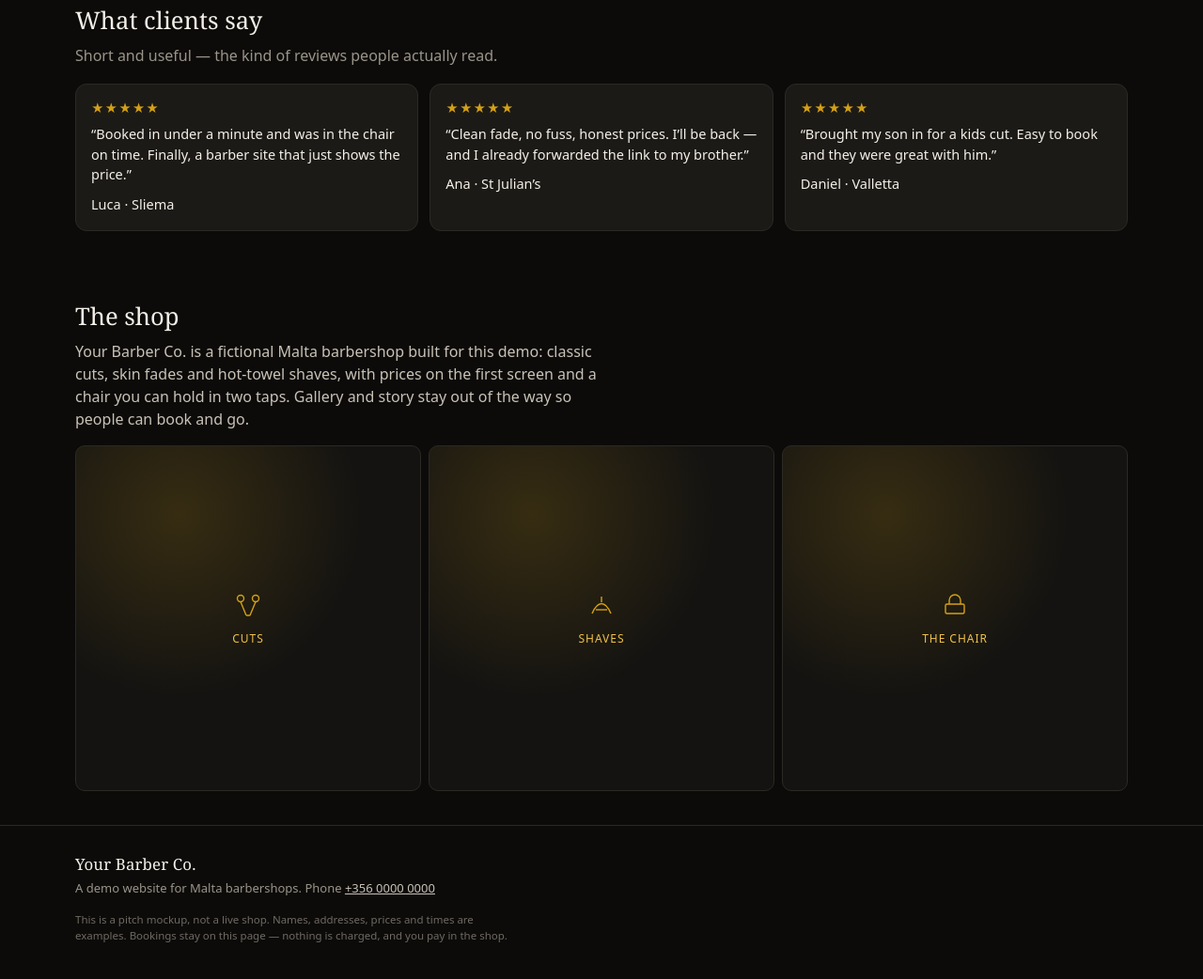
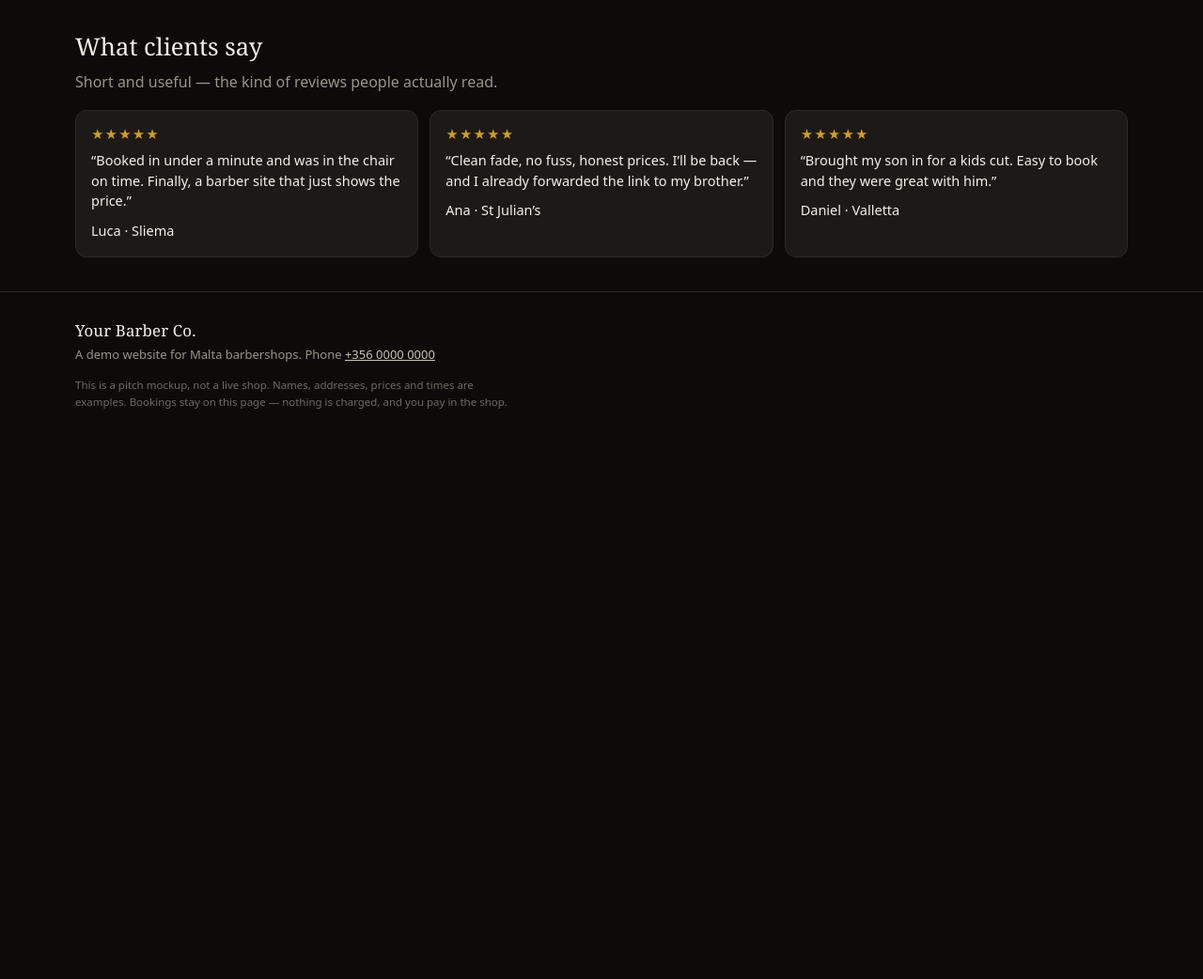
Before and after one commit to Mackan83/malta-barber-demo, a plain HTML site: page index.html in a window 1280 px wide. Shown: the part 1108-2150 px from the top of the page at 94% size. After the commit the page ends 1584 px from the top, so only its background shows below. Drawn offline with Linux system fonts and the light colour scheme.

Commit message:
Drop the shop story gallery and show tomorrow when today is almost booked.

```diff
--- a/index.html
+++ b/index.html
@@ -57,14 +57,13 @@
       servicesTitle: "Services & prices",
       pricesNote: "Example prices for this demo — a real shop would show its own.",
       slotsTitleToday: "Next free slots today",
+      slotsTitleTomorrow: "Next free slots tomorrow",
       slotsTitleOther: "Next free slots {day}",
       slotsNote: "Demo availability — not a live calendar",
       branchesTitle: "Three shops, one number",
       branchesLede: "Pick the closest chair. Call or open maps.",
       reviewsTitle: "What clients say",
       reviewsLede: "Short and useful — the kind of reviews people actually read.",
-      aboutTitle: "The shop",
-      about: "Your Barber Co. is a fictional Malta barbershop built for this demo: classic cuts, skin fades and hot-towel shaves, with prices on the first screen and a chair you can hold in two taps. Gallery and story stay out of the way so people can book and go.",
       footerBlurb: "A demo website for Malta barbershops.",
       footerFine: "This is a pitch mockup, not a live shop. Names, addresses, prices and times are examples. Bookings stay on this page — nothing is charged, and you pay in the shop.",
       stickyReady: "Ready to book?",
@@ -468,33 +467,13 @@
       text-decoration: none; display: inline-flex; align-items: center; gap: 6px;
     }
 
-    /* Reviews, about, gallery */
+    /* Reviews */
     .reviews { display: grid; gap: 12px; }
     blockquote.card { margin: 0; }
     blockquote.card p { font-size: 14.5px; color: var(--text); }
     .stars { color: var(--gold); letter-spacing: 1px; font-size: 13px; margin-bottom: 6px; }
     .who { color: var(--muted); font-size: 12.5px; margin-top: 10px; }
-    .about p { color: var(--soft); max-width: 62ch; }
-    .gallery {
-      display: grid;
-      grid-template-columns: repeat(3, 1fr);
-      gap: 8px;
-      margin-top: 16px;
-    }
-    .tile {
-      aspect-ratio: 1;
-      border-radius: 10px;
-      border: 1px solid var(--line);
-      background:
-        radial-gradient(circle at 30% 20%, rgba(212,160,23,0.18), transparent 50%),
-        var(--bg-2);
-      display: flex; flex-direction: column; align-items: center; justify-content: center; gap: 8px;
-      color: var(--gold-2);
-      font-size: 12px;
-      letter-spacing: 0.08em;
-      text-transform: uppercase;
-    }
-    .tile svg { width: 36px; height: 36px; stroke: var(--gold); fill: none; stroke-width: 1.4; }
+
 
     footer {
       border-top: 1px solid var(--line);
@@ -865,26 +844,6 @@
       </div>
     </section>
 
-    <section class="about" id="about">
-      <div class="wrap">
-        <h2 class="sec" id="aboutTitle">The shop</h2>
-        <p id="aboutText">Your Barber Co. is a fictional Malta barbershop built for this demo: classic cuts, skin fades and hot-towel shaves, with prices on the first screen and a chair you can hold in two taps. Gallery and story stay out of the way so people can book and go.</p>
-        <div class="gallery" aria-hidden="true">
-          <div class="tile">
-            <svg viewBox="0 0 36 36"><circle cx="10" cy="10" r="3.5"/><circle cx="26" cy="10" r="3.5"/><path d="M10 13.5 16 28m10-14.5L20 28M16 28h4"/></svg>
-            Cuts
-          </div>
-          <div class="tile">
-            <svg viewBox="0 0 36 36"><path d="M8 26c6-14 14-14 20 0"/><path d="M12 22h12"/><path d="M18 8v6"/></svg>
-            Shaves
-          </div>
-          <div class="tile">
-            <svg viewBox="0 0 36 36"><rect x="8" y="16" width="20" height="10" rx="1.5"/><path d="M12 16V12a6 6 0 0 1 12 0v4"/></svg>
-            The chair
-          </div>
-        </div>
-      </div>
-    </section>
   </main>
 
   <footer>
@@ -1064,8 +1023,6 @@
       setText("branchesLede", copy.branchesLede);
       setText("reviewsTitle", copy.reviewsTitle);
       setText("reviewsLede", copy.reviewsLede);
-      setText("aboutTitle", copy.aboutTitle);
-      setText("aboutText", copy.about);
       setText("chatTitle", C.chat && C.chat.title);
       setText("chatSubtitle", C.chat && C.chat.subtitle);
       setText("heroChat", C.heroAside && C.heroAside.chatButton);
@@ -1443,15 +1400,33 @@
       ).join("");
     }
 
+    function freeSlotCount(now, offset) {
+      return BRANCHES.reduce(function (n, b) { return n + slotsFor(b, now, offset).length; }, 0);
+    }
+    function branchesWithFreeSlots(now, offset) {
+      return BRANCHES.filter(function (b) { return slotsFor(b, now, offset).length > 0; }).length;
+    }
+    function pickSlotsOffset(now) {
+      const todayCount = freeSlotCount(now, 0);
+      const todayBranches = branchesWithFreeSlots(now, 0);
+      // Evening / almost-full days: don't leave a box of "Closed or fully booked".
+      if (!(todayCount === 0 || todayCount < 3 || todayBranches < 2)) return 0;
+      for (var o = 1; o <= 7; o++) {
+        if (freeSlotCount(now, o) > 0) return o;
+      }
+      return 0;
+    }
+    function slotsHeadingText(now, offset, copy) {
+      if (offset === 0) return copy.slotsTitleToday || "Next free slots today";
+      if (offset === 1) return copy.slotsTitleTomorrow || "Next free slots tomorrow";
+      return (copy.slotsTitleOther || "Next free slots {day}").replace("{day}", dateLabel(now, offset));
+    }
+
     function renderSlots() {
       const now = maltaNow();
-      let offset = 0;
-      let any = BRANCHES.some((b) => slotsFor(b, now, 0).length);
-      if (!any) { offset = (now.dow === 0) ? 1 : 1; any = true; }
+      const offset = pickSlotsOffset(now);
       const copy = C.copy || {};
-      $("slotsHeading").textContent = offset === 0
-        ? (copy.slotsTitleToday || "Next free slots today")
-        : (copy.slotsTitleOther || "Next free slots {day}").replace("{day}", dateLabel(now, offset).toLowerCase());
+      $("slotsHeading").textContent = slotsHeadingText(now, offset, copy);
       slotRows.innerHTML = BRANCHES.map((b) => {
         const stamp = dateStamp(now, offset);
         const free = slotsFor(b, now, offset);
```
Also changed, not shown: 1 other file.
